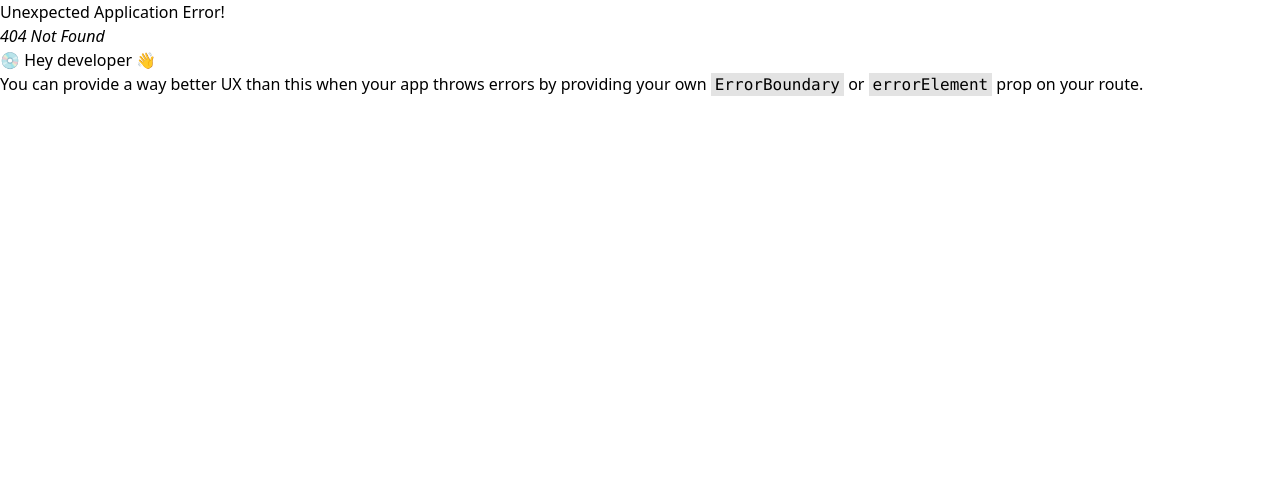
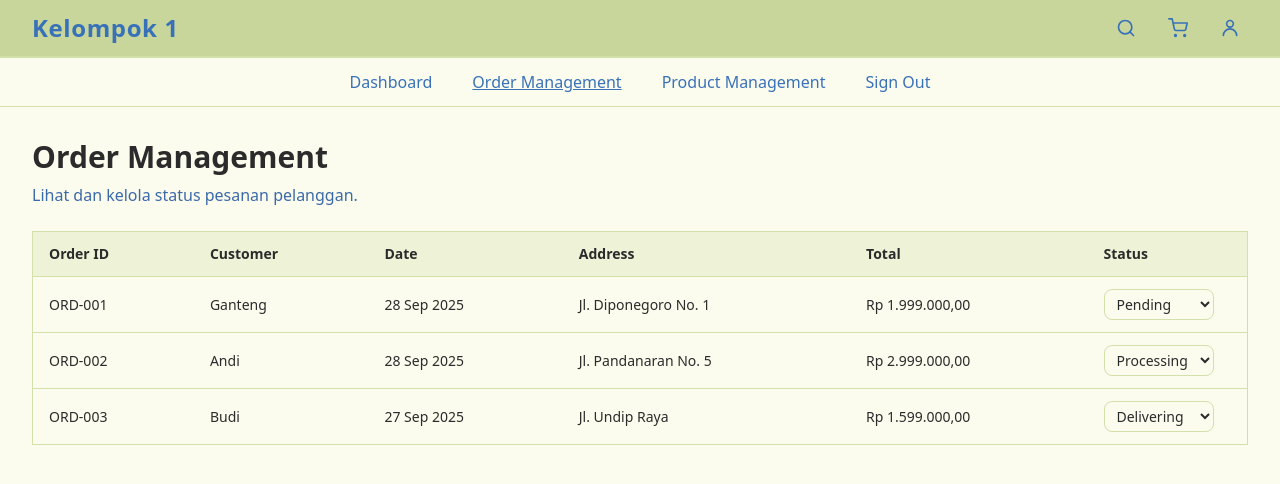
Before and after one commit to Maxieguy092/pbp-proyek, a React (Vite) app in the folder frontend/: page /admin/orders in a window 1280 px wide. Before the commit this address had no page. Shown: the top 484 px of the page. Built offline with nearby package versions, Linux system fonts and the light colour scheme.

Commit message:
Membenarkan form validation di beberapa file

```diff
--- a/frontend/src/components/molecules/CartDrawer/CartDrawer.jsx
+++ b/frontend/src/components/molecules/CartDrawer/CartDrawer.jsx
@@ -54,7 +54,10 @@ export default function CartDrawer({ open, onClose }) {
                     {it.qty}
                   </span>
                   <button
-                    onClick={() => increment(it.id)}
+                    onClick={() => {
+                      const max = it.stock ?? 99;
+                      if (it.qty < max) increment(it.id, it.variant);
+                    }}
                     className="px-3 py-2 hover:bg-[#e1eac4]"
                     aria-label="Tambah"
                   >
--- a/frontend/src/components/pages/CheckoutPage.jsx
+++ b/frontend/src/components/pages/CheckoutPage.jsx
@@ -44,16 +44,53 @@ export default function CheckoutPage() {
             <section>
               <h2 className="text-xl font-semibold mb-4">Delivery</h2>
               <div className="grid grid-cols-1 sm:grid-cols-2 gap-4">
-                <input className="input" placeholder="First Name" />
-                <input className="input" placeholder="Last Name" />
+                <input
+                  name="firstName"
+                  type="text"
+                  required
+                  placeholder="First Name"
+                  className="input"
+                />
+                <input
+                  name="lastName"
+                  type="text"
+                  required
+                  placeholder="First Name"
+                  className="input"
+                />
               </div>
               <div className="mt-4 space-y-4">
-                <input className="input" placeholder="Adress" />
-                <input className="input" placeholder="District" />
-                <input className="input" placeholder="City" />
+                <input
+                  name="address"
+                  type="text"
+                  required
+                  placeholder="Address"
+                  className="input"
+                />
+                <input
+                  name="district"
+                  type="text"
+                  required
+                  placeholder="District"
+                  className="input"
+                />
+                <input
+                  name="city"
+                  type="text"
+                  required
+                  placeholder="City"
+                  className="input"
+                />
                 <div className="grid grid-cols-1 sm:grid-cols-2 gap-4">
                   <input className="input" placeholder="State" />
-                  <input className="input" placeholder="Zip Code" />
+                  <input
+                    name="zip"
+                    type="text"
+                    pattern="\\d{5}"
+                    required
+                    placeholder="Zip Code (5 digits)"
+                    className="input"
+                  />
                 </div>
               </div>
             </section>
@@ -63,8 +100,20 @@ export default function CheckoutPage() {
                 Contact Information
               </h2>
               <div className="space-y-4">
-                <input className="input" type="email" placeholder="Email" />
-                <input className="input" placeholder="Phone Number" />
+                <input
+                  type="email"
+                  name="email"
+                  required
+                  placeholder="Email"
+                  className="input"
+                />
+                <input
+                  name="phone"
+                  className="input"
+                  required
+                  pattern="^\+?\d{9,15}$"
+                  placeholder="Phone Number (+628...)"
+                />
               </div>
             </section>
 
--- a/frontend/src/components/pages/LoginPage.jsx
+++ b/frontend/src/components/pages/LoginPage.jsx
@@ -22,16 +22,19 @@ export default function LoginPage() {
 
             <form onSubmit={onSubmit} className="mt-6 space-y-4">
               <input
+                name="email"
                 type="email"
+                required
                 placeholder="e-mail"
                 className="w-full rounded-xl border border-[#e5e8d2] bg-[#fbfcee] px-4 py-3 outline-none focus:border-[#3971b8] transition"
-                required
               />
               <input
+                name="password"
                 type="password"
+                required
+                minLength={6}
                 placeholder="password"
                 className="w-full rounded-xl border border-[#e5e8d2] bg-[#fbfcee] px-4 py-3 outline-none focus:border-[#3971b8] transition"
-                required
               />
               <div className="pt-2 flex justify-center">
                 <Button type="submit" className="w-[140px] text-center">
--- a/frontend/src/components/pages/ProductDetailPage.jsx
+++ b/frontend/src/components/pages/ProductDetailPage.jsx
@@ -11,6 +11,7 @@ const MOCK_PRODUCTS = {
     id: "baju-001",
     name: "Baju Baju – Warna",
     price: 999000,
+    stock: 7,
     sizes: ["S", "M", "L"],
     description:
       "Lorem ipsum dolor sit amet, consectetur adipiscing elit, sed do eiusmod tempor incididunt ut labore et dolore magna aliqua. Ut enim ad minim veniam, quis nostrud exercitation ullamco laboris nisi ut aliquip ex ea commodo consequat.",
@@ -22,15 +23,25 @@ export default function ProductDetailPage() {
   const { id } = useParams();
   const product = MOCK_PRODUCTS[id] ?? MOCK_PRODUCTS["baju-001"]; // fallback demo
   const { addToCart } = useCart();
-
-  const [size, setSize] = useState(product.sizes[0]);
+  const maxQty = product.stock ?? 10;
   const [qty, setQty] = useState(1);
+  const [size, setSize] = useState(product.sizes?.[0] ?? null);
+  const [err, setErr] = useState("");
 
   const add = () => {
+    if (product.sizes?.length && !size) {
+      setErr("Please choose size");
+      return;
+    }
+    if (qty < 1 || qty > maxQty) {
+      setErr(`Qty must be 1–${maxQty}`);
+      return;
+    }
+    setErr("");
     addToCart({
       id: product.id,
       name: product.name,
-      variant: size,
+      variant: size ?? "-",
       price: product.price,
       qty,
       image: null,
@@ -90,7 +101,7 @@ export default function ProductDetailPage() {
                 {qty}
               </span>
               <button
-                onClick={() => setQty(qty + 1)}
+                onClick={() => setQty(Math.min(maxQty, qty + 1))}
                 className="px-4 py-2 hover:bg-[#e1eac4]"
               >
                 +
--- a/frontend/src/components/pages/SignupPage.jsx
+++ b/frontend/src/components/pages/SignupPage.jsx
@@ -1,14 +1,23 @@
 // ==================================================
 // 📁 File: src/components/pages/SignupPage.jsx
 // ==================================================
+import { useState } from "react";
 import { Link } from "react-router-dom";
 import MainLayout from "../templates/MainLayout/MainLayout";
 import Button from "../atoms/Button/Button";
 
 export default function SignupPage() {
+  const [pw, setPw] = useState("");
+  const [cpw, setCpw] = useState("");
+  const [err, setErr] = useState("");
+
   const onSubmit = (e) => {
     e.preventDefault();
-    // TODO: call API register lu di sini
+    if (pw !== cpw) {
+      setErr("Passwords do not match");
+      return;
+    }
+    // TODO: register API
   };
 
   return (
@@ -25,29 +34,47 @@ export default function SignupPage() {
 
             <form onSubmit={onSubmit} className="mt-6 space-y-4">
               <input
+                name="firstName"
                 type="text"
                 placeholder="first name"
                 className="w-full rounded-xl border border-[#e5e8d2] bg-[#fbfcee] px-4 py-3 outline-none focus:border-[#3971b8] transition"
                 required
               />
               <input
+                name="lastName"
                 type="text"
                 placeholder="last name"
                 className="w-full rounded-xl border border-[#e5e8d2] bg-[#fbfcee] px-4 py-3 outline-none focus:border-[#3971b8] transition"
                 required
               />
               <input
+                name="email"
                 type="email"
                 placeholder="e-mail"
                 className="w-full rounded-xl border border-[#e5e8d2] bg-[#fbfcee] px-4 py-3 outline-none focus:border-[#3971b8] transition"
                 required
               />
               <input
+                name="password"
                 type="password"
+                required
+                minLength={6}
+                value={pw}
+                onChange={(e) => setPw(e.target.value)}
                 placeholder="password"
                 className="w-full rounded-xl border border-[#e5e8d2] bg-[#fbfcee] px-4 py-3 outline-none focus:border-[#3971b8] transition"
+              />
+              <input
+                name="confirmPassword"
+                type="password"
                 required
+                minLength={6}
+                value={cpw}
+                onChange={(e) => setCpw(e.target.value)}
+                placeholder="confirm password"
+                className="w-full rounded-xl border border-[#e5e8d2] bg-[#fbfcee] px-4 py-3 outline-none focus:border-[#3971b8] transition"
               />
+              {err && <p className="text-red-600 text-sm">{err}</p>}
               <div className="pt-2 flex justify-center">
                 <Button type="submit" className="w-[140px] text-center">
                   Sign Up
--- /dev/null
+++ b/frontend/src/components/pages/admin/OrderManagement.jsx
@@ -0,0 +1,114 @@
+// ==================================================
+// 📁 src/components/pages/admin/OrderManagement.jsx
+// ==================================================
+import { useState } from "react";
+import AdminLayout from "../../templates/AdminLayout/AdminLayout";
+import { formatIDR } from "../../../contexts/CartContext";
+
+const MOCK_ORDERS = [
+  {
+    id: "ORD-001",
+    customer: "Ganteng",
+    total: 1999000,
+    address: "Jl. Diponegoro No. 1",
+    status: "Pending",
+    date: "28 Sep 2025",
+  },
+  {
+    id: "ORD-002",
+    customer: "Andi",
+    total: 2999000,
+    address: "Jl. Pandanaran No. 5",
+    status: "Processing",
+    date: "28 Sep 2025",
+  },
+  {
+    id: "ORD-003",
+    customer: "Budi",
+    total: 1599000,
+    address: "Jl. Undip Raya",
+    status: "Delivering",
+    date: "27 Sep 2025",
+  },
+];
+
+const STATUS_OPTIONS = [
+  "Pending",
+  "Processing",
+  "Delivering",
+  "Done",
+  "Cancelled",
+];
+
+export default function OrderManagement() {
+  const [orders, setOrders] = useState(MOCK_ORDERS);
+
+  const changeStatus = (id, newStatus) => {
+    setOrders((prev) =>
+      prev.map((o) => (o.id === id ? { ...o, status: newStatus } : o))
+    );
+    // TODO: panggil API PUT /orders/:id utk update status
+  };
+
+  return (
+    <AdminLayout>
+      <div className="mx-auto max-w-7xl px-4 sm:px-6 lg:px-8 py-8">
+        <h1 className="text-3xl font-semibold">Order Management</h1>
+        <p className="mt-2 text-[#3b6aa8]">
+          Lihat dan kelola status pesanan pelanggan.
+        </p>
+
+        <div className="mt-6 overflow-x-auto">
+          <table className="min-w-full text-sm border border-[#d3e0a9]">
+            <thead className="bg-[#eef3d7]">
+              <tr>
+                <th className="text-left py-3 px-4 border-b border-[#d3e0a9]">
+                  Order ID
+                </th>
+                <th className="text-left py-3 px-4 border-b border-[#d3e0a9]">
+                  Customer
+                </th>
+                <th className="text-left py-3 px-4 border-b border-[#d3e0a9]">
+                  Date
+                </th>
+                <th className="text-left py-3 px-4 border-b border-[#d3e0a9]">
+                  Address
+                </th>
+                <th className="text-left py-3 px-4 border-b border-[#d3e0a9]">
+                  Total
+                </th>
+                <th className="text-left py-3 px-4 border-b border-[#d3e0a9] w-40">
+                  Status
+                </th>
+              </tr>
+            </thead>
+            <tbody>
+              {orders.map((o) => (
+                <tr key={o.id} className="border-b border-[#d3e0a9]">
+                  <td className="py-3 px-4 font-medium">{o.id}</td>
+                  <td className="py-3 px-4">{o.customer}</td>
+                  <td className="py-3 px-4">{o.date}</td>
+                  <td className="py-3 px-4">{o.address}</td>
+                  <td className="py-3 px-4">{formatIDR(o.total)}</td>
+                  <td className="py-3 px-4">
+                    <select
+                      value={o.status}
+                      onChange={(e) => changeStatus(o.id, e.target.value)}
+                      className="rounded-lg border border-[#d3e0a9] bg-[#fbfcee] px-2 py-1 outline-none focus:border-[#3971b8]"
+                    >
+                      {STATUS_OPTIONS.map((s) => (
+                        <option key={s} value={s}>
+                          {s}
+                        </option>
+                      ))}
+                    </select>
+                  </td>
+                </tr>
+              ))}
+            </tbody>
+          </table>
+        </div>
+      </div>
+    </AdminLayout>
+  );
+}
--- a/frontend/src/components/pages/admin/ProductForm.jsx
+++ b/frontend/src/components/pages/admin/ProductForm.jsx
@@ -69,8 +69,9 @@ export default function ProductForm() {
             <input
               value={form.name}
               onChange={set("name")}
+              required
               className="w-full rounded-xl border border-[#e5e8d2] bg-[#fbfcee] px-4 py-3 outline-none focus:border-[#3971b8]"
-              placeholder=""
+              placeholder="Nama Produk"
             />
           </section>
 
@@ -81,6 +82,7 @@ export default function ProductForm() {
               <select
                 value={form.category}
                 onChange={set("category")}
+                required
                 className="w-full rounded-xl border border-[#e5e8d2] bg-[#fbfcee] px-4 py-3 outline-none focus:border-[#3971b8]"
               >
                 <option value="">— Choose —</option>
--- a/frontend/src/components/templates/AdminLayout/AdminLayout.jsx
+++ b/frontend/src/components/templates/AdminLayout/AdminLayout.jsx
@@ -16,12 +16,22 @@ export default function AdminLayout({ children }) {
           <ul className="flex justify-center items-center gap-10 py-3 text-sm sm:text-base text-[#3971b8]">
             <li>
               <NavLink
-                to="/admin"
+                to="/admin/dashboard"
                 className={({ isActive }) =>
                   isActive ? "underline font-medium" : "hover:opacity-90"
                 }
               >
                 Dashboard
+              </NavLink>
+            </li>
+            <li>
+              <NavLink
+                to="/admin/orders"
+                className={({ isActive }) =>
+                  isActive ? "underline font-medium" : "hover:opacity-90"
+                }
+              >
+                Order Management
               </NavLink>
             </li>
             <li>
--- a/frontend/src/main.jsx
+++ b/frontend/src/main.jsx
@@ -19,6 +19,7 @@ import ProductDetailPage from "./components/pages/ProductDetailPage.jsx";
 import AdminHome from "./components/pages/admin/AdminHome.jsx";
 import ProductManagementList from "./components/pages/admin/ProductManagementList.jsx";
 import ProductForm from "./components/pages/admin/ProductForm.jsx";
+import OrderManagement from "./components/pages/admin/OrderManagement.jsx";
 
 const router = createBrowserRouter([
   { path: "/", element: <HomePage /> },
@@ -39,10 +40,11 @@ const router = createBrowserRouter([
     ],
   },
   { path: "/products/:id", element: <ProductDetailPage /> },
-  { path: "/admin", element: <AdminHome /> },
+  { path: "/admin/dashboard", element: <AdminHome /> },
   { path: "/admin/products", element: <ProductManagementList /> },
   { path: "/admin/products/new", element: <ProductForm /> },
   { path: "/admin/products/:id/edit", element: <ProductForm /> },
+  { path: "/admin/orders", element: <OrderManagement /> },
 ]);
 
 createRoot(document.getElementById("root")).render(
```
